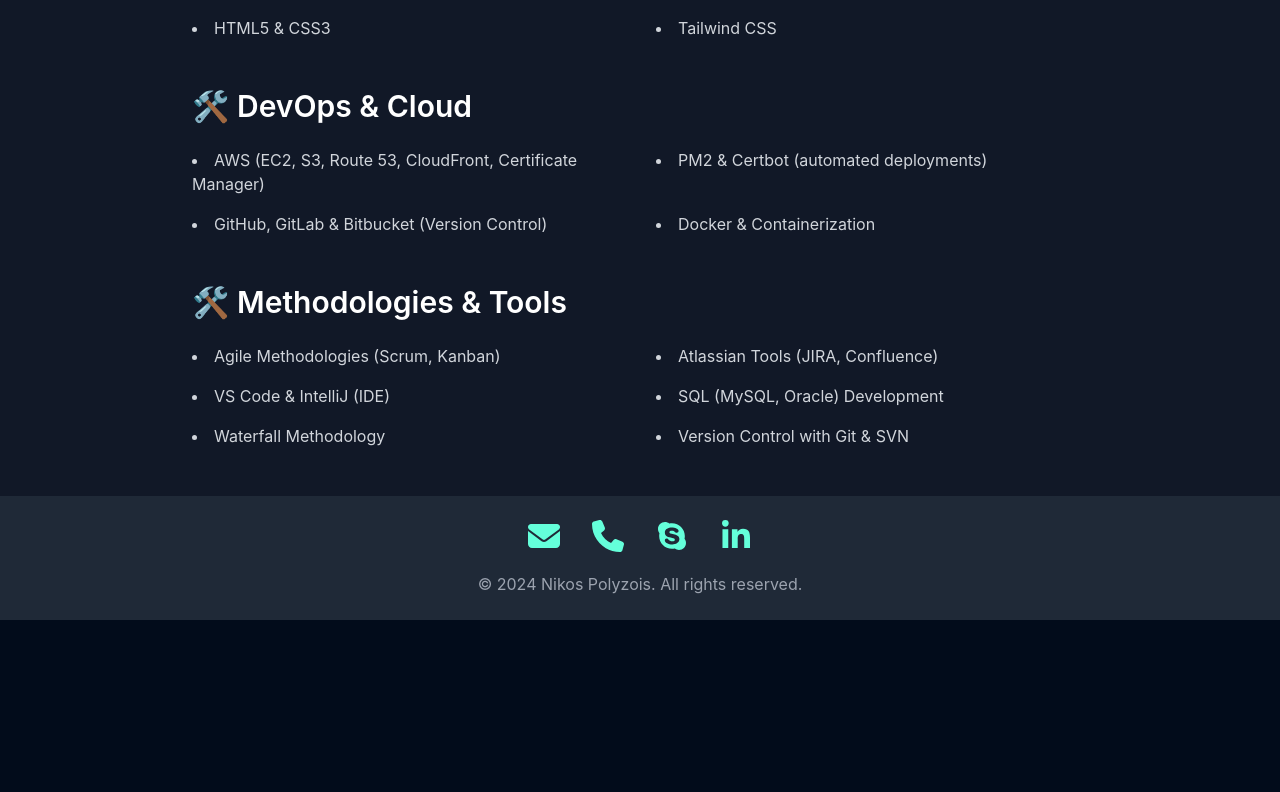
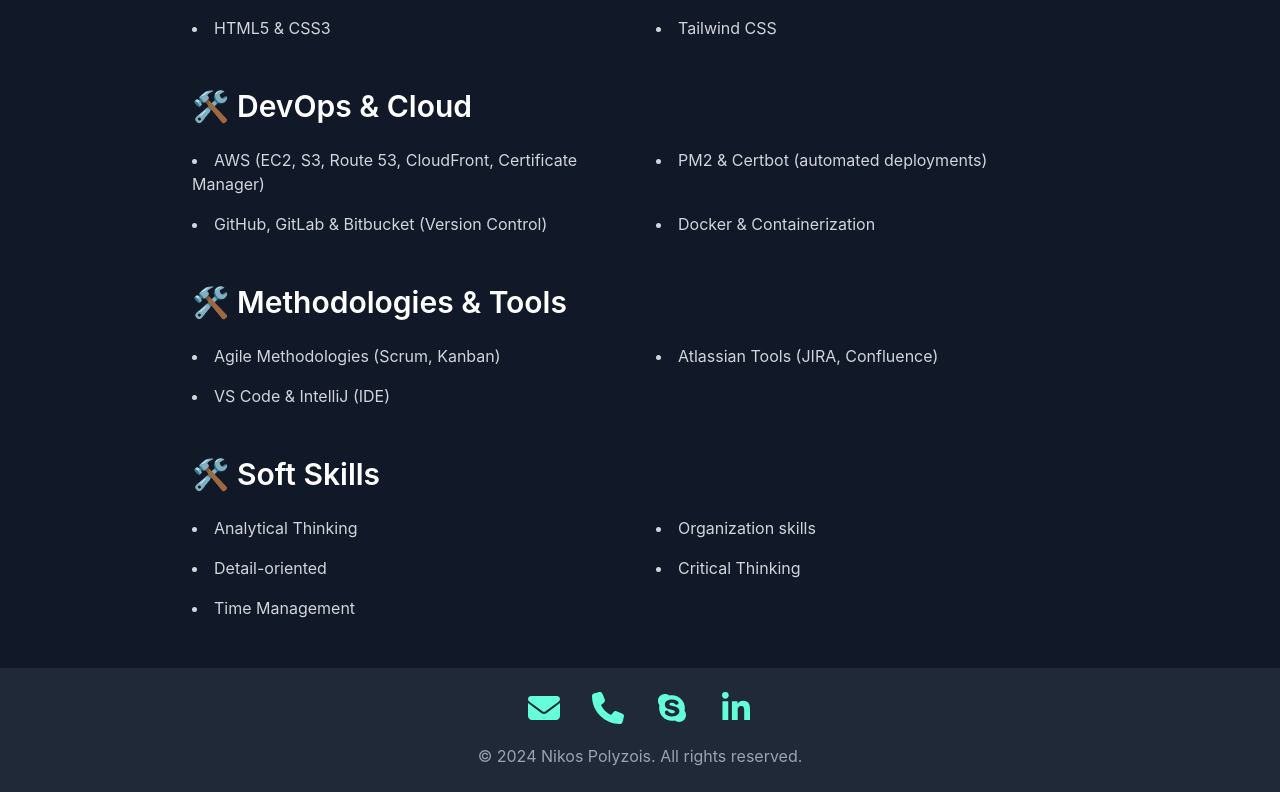
Before and after one commit to npolizois/mypersonalwebsite, a React (Vite) app: page /#/skills in a window 1280 px wide. Shown: the part 468-1260 px from the top of the page. Before the commit the page ends 1088 px from the top, so only its background shows below. Built offline with nearby package versions, Linux system fonts and the light colour scheme.

Commit message:
several changes

```diff
--- a/src/components/About.tsx
+++ b/src/components/About.tsx
@@ -10,8 +10,8 @@ const About: React.FC = () => {
 
         <div className="max-w-full md:max-w-4xl mx-auto text-gray-300 mb-8">
           <h4 className="text-xl md:text-2xl font-semibold text-white">
-            💡 I am a <strong>Full Stack Web Developer</strong> (front end
-            focused) with over 7 years of industry experience, specializing in:
+            💡 I am a <strong>Full Stack Web Developer</strong> with over 7
+            years of industry experience, specializing in:
           </h4>
           <ul className="list-disc list-inside mt-2 text-gray-300 space-y-2">
             <li>Web Apps development for both the public and private sector</li>
@@ -64,6 +64,19 @@ const About: React.FC = () => {
             <li>Working for large multinational companies</li>
           </ul>
         </div>
+
+        <div className="max-w-full md:max-w-4xl mx-auto text-gray-300">
+          <div className="mt-4">
+            <a
+              href="/experience"
+              className="text-secondary hover:text-green-500 text-lg md:text-xl"
+              target="_blank"
+              rel="noopener noreferrer"
+            >
+              Check Out My Experience
+            </a>
+          </div>
+        </div>
       </div>
     </div>
   );
--- a/src/components/Experience.tsx
+++ b/src/components/Experience.tsx
@@ -103,6 +103,19 @@ const Experience: React.FC = () => {
             </a>
           </div>
         </div>
+
+        <div className="max-w-full md:max-w-4xl mx-auto text-gray-300">
+          <div className="mt-4">
+            <a
+              href="/skills"
+              className="text-secondary hover:text-green-500 text-lg md:text-xl"
+              target="_blank"
+              rel="noopener noreferrer"
+            >
+              View My Skills
+            </a>
+          </div>
+        </div>
       </div>
     </div>
   );
--- a/src/components/Skills.tsx
+++ b/src/components/Skills.tsx
@@ -40,7 +40,7 @@ const Skills: React.FC = () => {
           </ul>
         </div>
 
-        <div className="max-w-4xl mx-auto">
+        <div className="max-w-4xl mx-auto mb-12">
           <h3 className="text-3xl font-semibold text-white mb-6">
             🛠️ Methodologies & Tools
           </h3>
@@ -48,9 +48,19 @@ const Skills: React.FC = () => {
             <li>Agile Methodologies (Scrum, Kanban)</li>
             <li>Atlassian Tools (JIRA, Confluence)</li>
             <li>VS Code & IntelliJ (IDE)</li>
-            <li>SQL (MySQL, Oracle) Development</li>
-            <li>Waterfall Methodology</li>
-            <li>Version Control with Git & SVN</li>
+          </ul>
+        </div>
+
+        <div className="max-w-4xl mx-auto">
+          <h3 className="text-3xl font-semibold text-white mb-6">
+            🛠️ Soft Skills
+          </h3>
+          <ul className="list-disc list-inside text-gray-300 grid grid-cols-1 sm:grid-cols-2 gap-y-4 gap-x-8">
+            <li>Analytical Thinking</li>
+            <li>Organization skills</li>
+            <li>Detail-oriented</li>
+            <li>Critical Thinking</li>
+            <li>Time Management</li>
           </ul>
         </div>
       </div>
```
